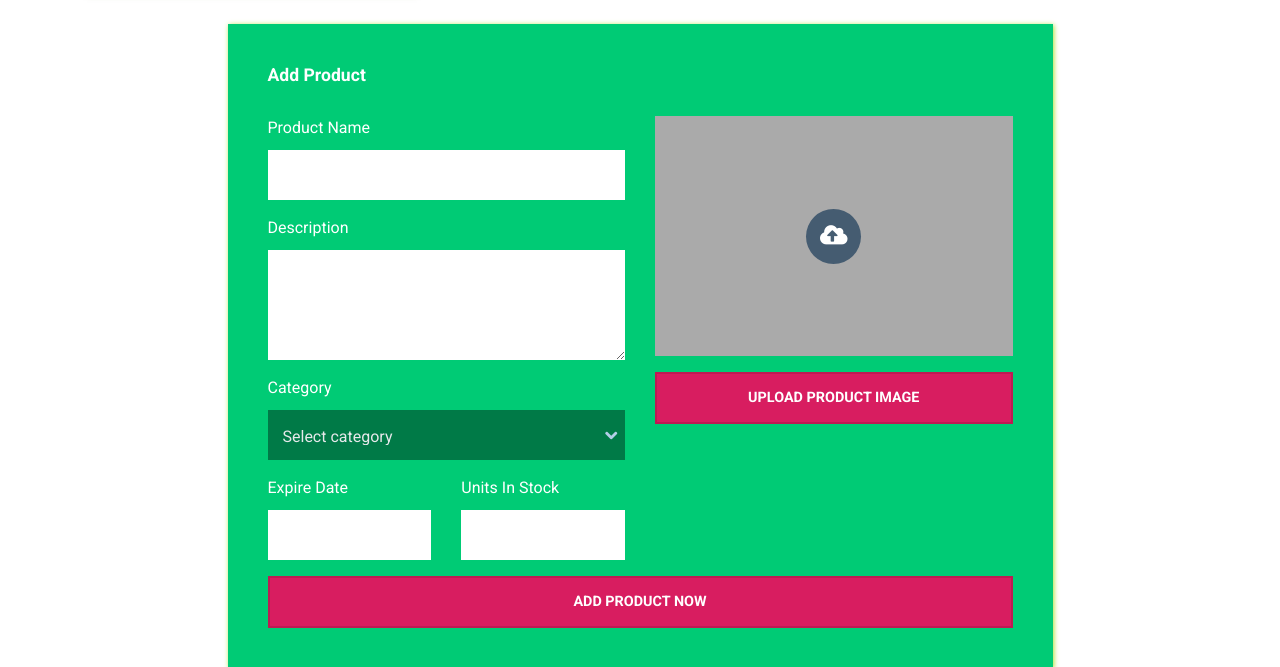
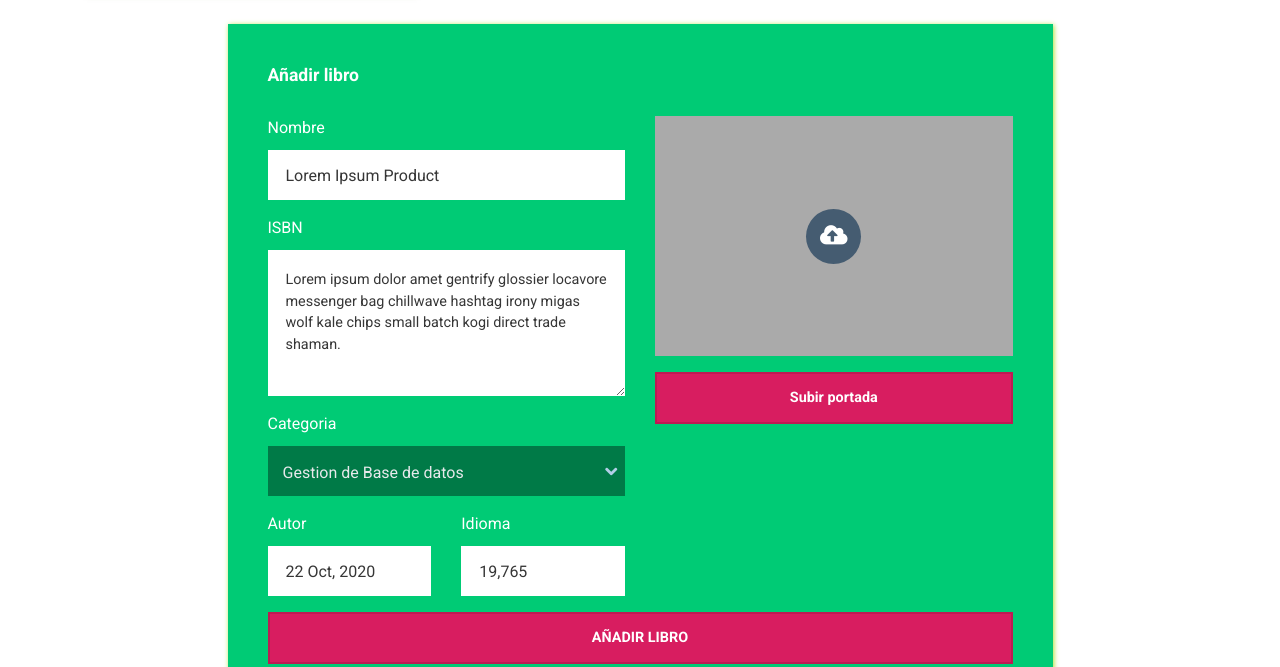
Before and after one commit to rafael0may/TequilaWeb, a plain HTML site: page add-product.html in a window 1280 px wide. Shown: the part 133-800 px from the top of the page. Drawn offline with Linux system fonts and the light colour scheme.

Commit message:
modificacion en add_product.html y add.product.htm

```diff
--- a/add-product.html
+++ b/add-product.html
@@ -115,7 +115,7 @@
           <div class="tm-bg-primary-dark tm-block tm-block-h-auto">
             <div class="row">
               <div class="col-12">
-                <h2 class="tm-block-title d-inline-block">Add Product</h2>
+                <h2 class="tm-block-title d-inline-block">Añadir libro</h2>
               </div>
             </div>
             <div class="row tm-edit-product-row">
@@ -124,52 +124,56 @@
                     <div class="form-group mb-3">
                         <label
                           for="name"
-                      >Product Name
+                          >Nombre
                         </label>
                         <input
                           id="name"
                           name="name"
                           type="text"
+                          value="Lorem Ipsum Product"
                           class="form-control validate"
-                      required
                         />
                       </div>
                       <div class="form-group mb-3">
                         <label
                           for="description"
-                      >Description</label
+                          >ISBN</label
                         >
                         <textarea
-                      class="form-control validate"
-                      rows="3"
+                          class="form-control validate tm-small"
+                          rows="5"
                           required
-                    ></textarea>
+                        >Lorem ipsum dolor amet gentrify glossier locavore messenger bag chillwave hashtag irony migas wolf kale chips small batch kogi direct trade shaman.</textarea>
                       </div>
                       <div class="form-group mb-3">
                         <label
                           for="category"
-                      >Category</label
+                          >Categoria</label
                         >
                         <select
                           class="custom-select tm-select-accounts"
                           id="category"
                         >
-                      <option selected>Select category</option>
-                      <option value="1">New Arrival</option>
-                      <option value="2">Most Popular</option>
-                      <option value="3">Trending</option>
+                          <option>Selecciona categoria</option>
+                          <option value="1" selected>Gestion de Base de datos</option>
+                          <option value="2">Electronica y circuitos</option>
+                          <option value="3">Buen uso de normas</option>
+                          <option value="3">Tecnicas de ventas</option>
+                          <option value="3">Hidraulica y Neumatica</option>
+                          <option value="3">Uso de la creatividad en el aula</option>
                         </select>
                       </div>
                       <div class="row">
                           <div class="form-group mb-3 col-xs-12 col-sm-6">
                               <label
                                 for="expire_date"
-                            >Expire Date
+                                >Autor
                               </label>
                               <input
                                 id="expire_date"
                                 name="expire_date"
                                 type="text"
+                                value="22 Oct, 2020"
                                 class="form-control validate"
                                 data-large-mode="true"
                               />
@@ -177,14 +181,14 @@
                             <div class="form-group mb-3 col-xs-12 col-sm-6">
                               <label
                                 for="stock"
-                            >Units In Stock
+                                >Idioma
                               </label>
                               <input
                                 id="stock"
                                 name="stock"
                                 type="text"
+                                value="19,765"
                                 class="form-control validate"
-                            required
                               />
                             </div>
                       </div>
@@ -202,13 +206,13 @@
                   <input
                     type="button"
                     class="btn btn-primary btn-block mx-auto"
-                    value="UPLOAD PRODUCT IMAGE"
+                    value="Subir portada"
                     onclick="document.getElementById('fileInput').click();"
                   />
                 </div>
               </div>
               <div class="col-12">
-                <button type="submit" class="btn btn-primary btn-block text-uppercase">Add Product Now</button>
+                <button type="submit" class="btn btn-primary btn-block text-uppercase">Añadir libro</button>
               </div>
             </form>
             </div>
```
Also changed, not shown: edit-product.html (+15 -12 lines), products.html (+1 -5 lines). Lines whose indentation alone changed are shown as unchanged.
